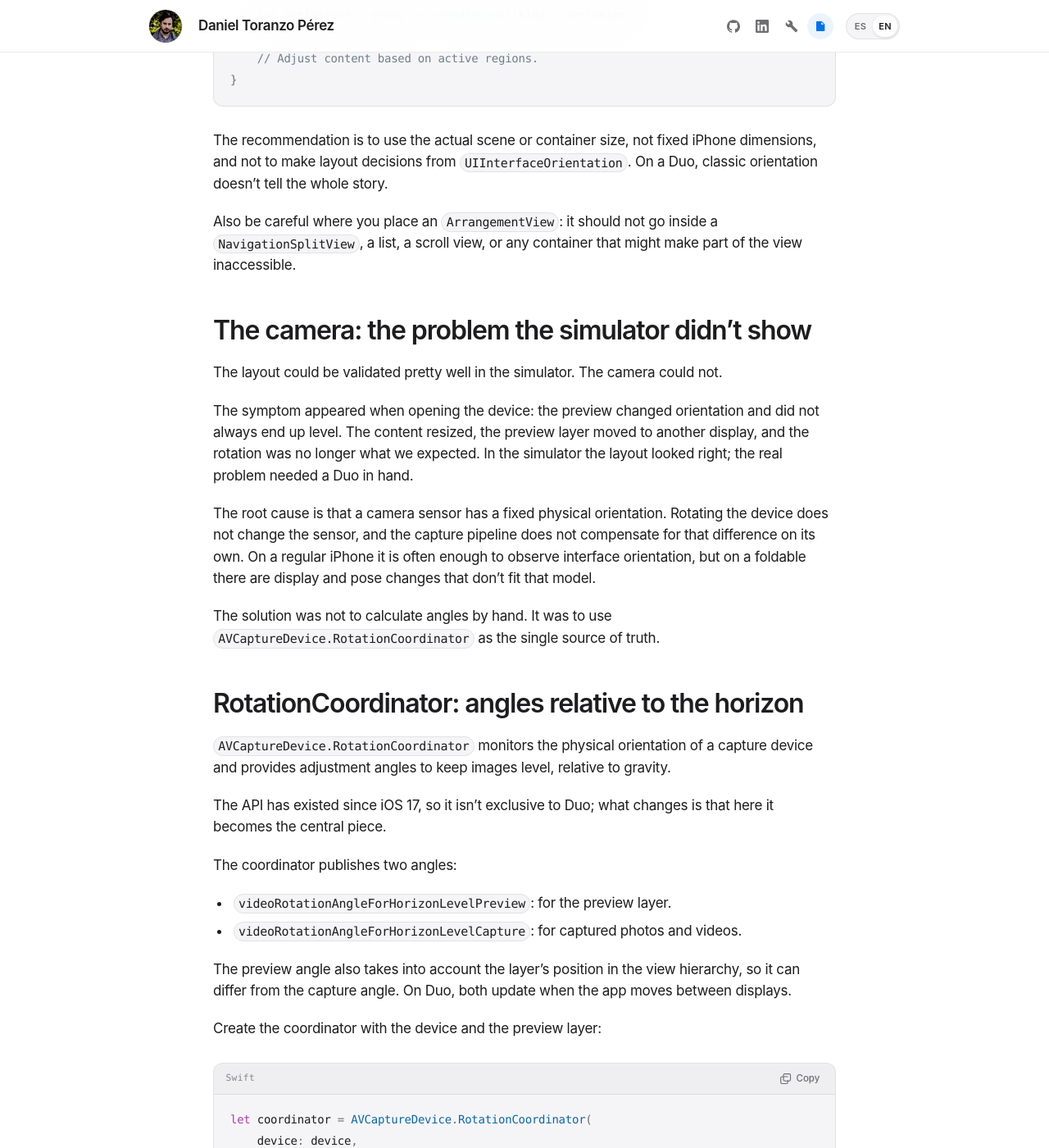
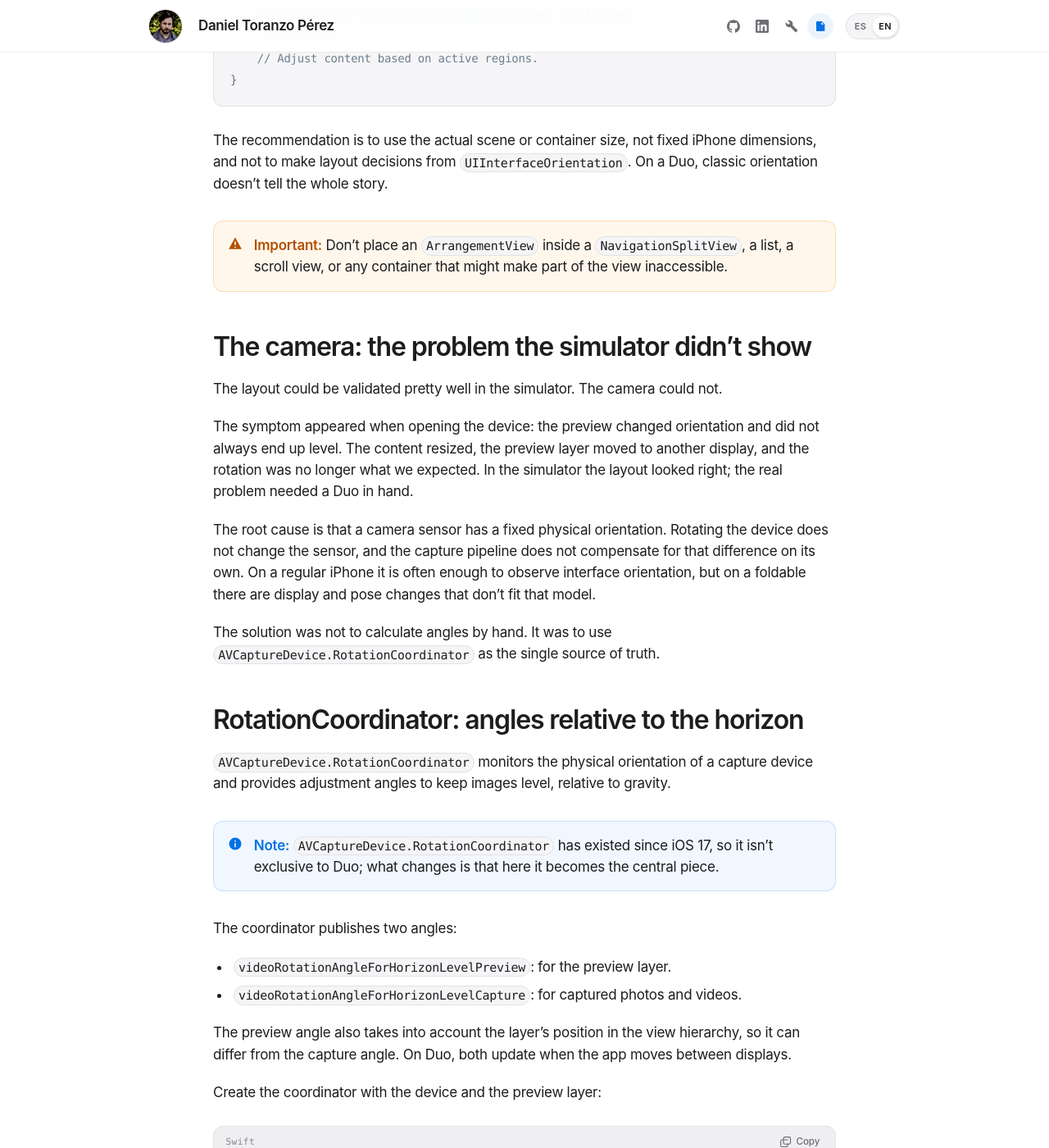
Before and after one commit to obocat/daniel_toranzo_perez, a Jekyll site: the page built from _posts/2026-10-29-iphone-duo-layout-camara.markdown, in a window 1280 px wide and 1400 px high, scrolled down 1840 px. Shown: the whole window at 82% size. Built offline with Jekyll 4.4.1, drawn with Linux system fonts in a browser that asks for light colours; some of the changed text lies outside the part shown.

Commit message:
docs: add note and important callouts to published articles (#25)

```diff
--- a/_posts/2026-10-29-iphone-duo-layout-camara.markdown
+++ b/_posts/2026-10-29-iphone-duo-layout-camara.markdown
@@ -53,7 +53,8 @@ GeometryReader { proxy in
 
 La recomendación es usar el tamaño real de la escena o del contenedor, no dimensiones fijas de iPhone, y no tomar decisiones de layout a partir de `UIInterfaceOrientation`. En un Duo, la orientación clásica no cuenta toda la historia.
 
-También hay que tener cuidado con dónde se coloca un `ArrangementView`: no debe ir dentro de un `NavigationSplitView`, una lista, un scroll view o cualquier contenedor que pueda dejar parte de la vista inaccesible.
+> **Importante:** No coloques un `ArrangementView` dentro de un `NavigationSplitView`, una lista, un scroll view o cualquier contenedor que pueda dejar parte de la vista inaccesible.
+{: .doc-callout .doc-callout--important}
 
 ## La cámara: el problema que no se veía en el simulador
 
@@ -69,7 +70,8 @@ La solución no fue calcular ángulos a mano. Fue usar `AVCaptureDevice.Rotation
 
 `AVCaptureDevice.RotationCoordinator` monitoriza la orientación física de un dispositivo de captura y proporciona ángulos de ajuste para mantener las imágenes niveladas con respecto a la gravedad.
 
-La API existe desde iOS 17, así que no es exclusiva del Duo; lo que cambia es que aquí pasa a ser la pieza central.
+> **Nota:** `AVCaptureDevice.RotationCoordinator` existe desde iOS 17, así que no es exclusiva del Duo; lo que cambia es que aquí pasa a ser la pieza central.
+{: .doc-callout .doc-callout--note}
 
 El coordinador publica dos ángulos:
 
@@ -195,7 +197,10 @@ Ese callback es el que recrea el coordinador con la capa ya instalada. En un Duo
 
 ## Lo que el simulador no te cuenta
 
-El simulador sirve para validar layouts, tamaños, barras y poses. Para la cámara hace falta un dispositivo físico. Nuestra lista de pruebas fue algo así:
+> **Importante:** El simulador sirve para validar layouts, tamaños, barras y poses, pero la cámara hay que probarla en un dispositivo físico.
+{: .doc-callout .doc-callout--important}
+
+Nuestra lista de pruebas fue algo así:
 
 - Cerrar, abrir y dejar el Duo parcialmente plegado con la cámara activa.
 - Rotar en cada pose: vertical, horizontal, tipo tienda de campaña y tipo portátil.
@@ -264,7 +269,8 @@ GeometryReader { proxy in
 
 The recommendation is to use the actual scene or container size, not fixed iPhone dimensions, and not to make layout decisions from `UIInterfaceOrientation`. On a Duo, classic orientation doesn't tell the whole story.
 
-Also be careful where you place an `ArrangementView`: it should not go inside a `NavigationSplitView`, a list, a scroll view, or any container that might make part of the view inaccessible.
+> **Important:** Don't place an `ArrangementView` inside a `NavigationSplitView`, a list, a scroll view, or any container that might make part of the view inaccessible.
+{: .doc-callout .doc-callout--important}
 
 ## The camera: the problem the simulator didn't show
 
@@ -280,7 +286,8 @@ The solution was not to calculate angles by hand. It was to use `AVCaptureDevice
 
 `AVCaptureDevice.RotationCoordinator` monitors the physical orientation of a capture device and provides adjustment angles to keep images level, relative to gravity.
 
-The API has existed since iOS 17, so it isn't exclusive to Duo; what changes is that here it becomes the central piece.
+> **Note:** `AVCaptureDevice.RotationCoordinator` has existed since iOS 17, so it isn't exclusive to Duo; what changes is that here it becomes the central piece.
+{: .doc-callout .doc-callout--note}
 
 The coordinator publishes two angles:
 
@@ -406,7 +413,10 @@ That callback recreates the coordinator with the layer already installed. On a D
 
 ## What the simulator doesn't tell you
 
-The simulator is useful for validating layouts, sizes, bars, and poses. The camera requires a physical device. Our test list looked something like this:
+> **Important:** The simulator is useful for validating layouts, sizes, bars, and poses, but the camera needs to be tested on a physical device.
+{: .doc-callout .doc-callout--important}
+
+Our test list looked something like this:
 
 - Close, open, and leave the Duo partially folded with the camera active.
 - Rotate in every pose: portrait, landscape, tent, and laptop.
```
Also changed, not shown: _posts/2026-10-31-arrangementview-composicion-espacio-swiftui.markdown (+16 -4 lines).
